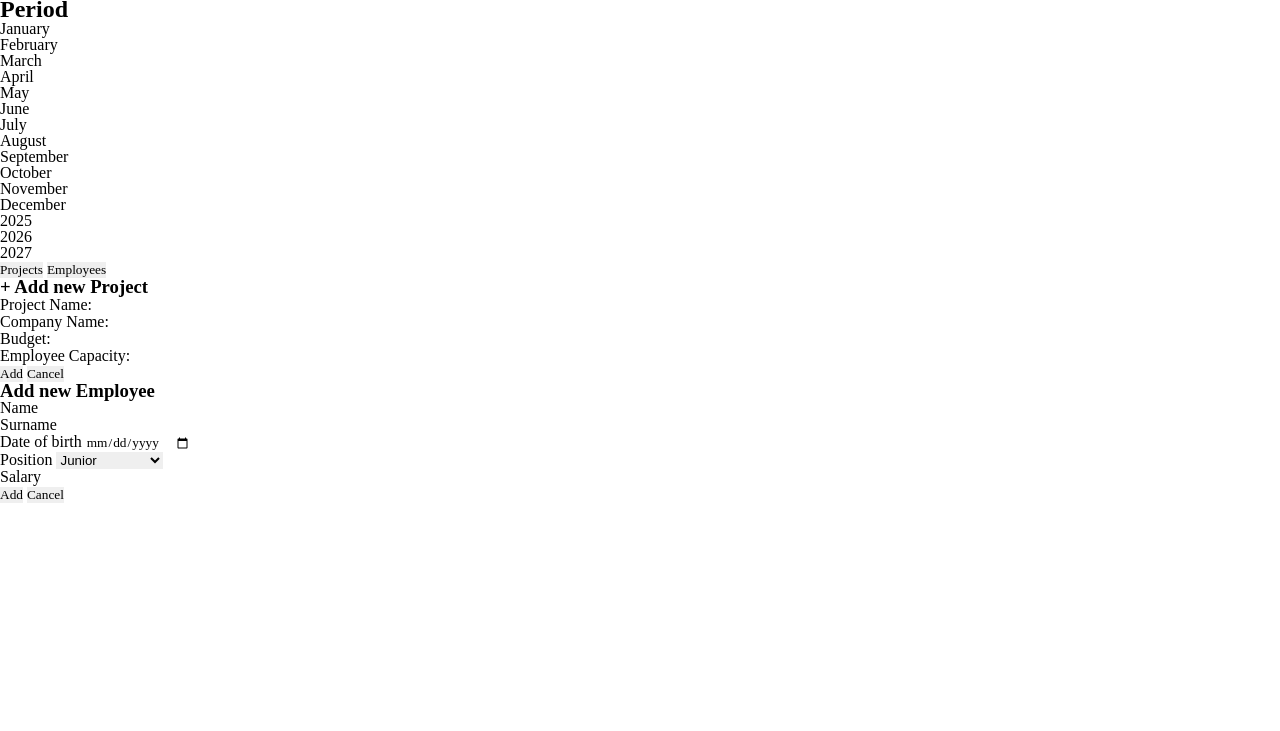
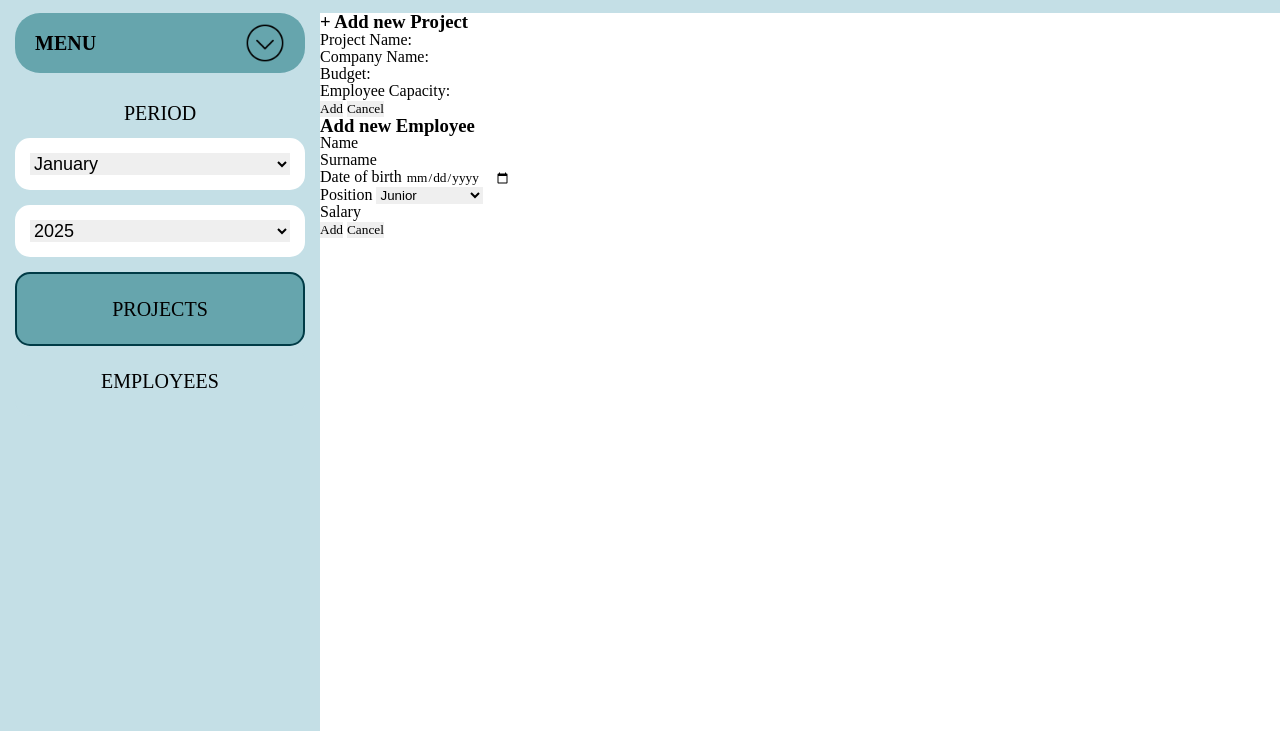
Before and after one commit to yusivacova/Employee-Project-Dashboard, a website built with webpack: page src/index.html in a window 1280 px wide. Shown: the part 69-800 px from the top of the page. Built offline with nearby package versions, Linux system fonts and the light colour scheme.

Commit message:
feat: add styles for sidebar

```diff
--- a/src/index.html
+++ b/src/index.html
@@ -12,38 +12,41 @@
     <body>
         <!-- linthtml-disable id-class-style -->
         <div class="wrapper">
-            <header>
-                <h1 class="header-title">Employee &amp; Project Dashboard</h1>
+            <header class="header">
+                <h1 class="header__title">Employee &amp; Project Dashboard</h1>
             </header>
             <main class="content">
-                <div class="content__body">
                 <section class="sidebar">
-                        <button type="button" class="sidebar__open">Open sidebar</button>
+                    <div class="sidebar__btn">
+                        <p class="sidebar__btn-title">Menu</p>
+                        <div class="sidebar__btn-img">
+                            <img src="./assets/open-arrow.png" alt="Arrow status open or close menu">
+                        </div>
+                    </div>
                     <div class="sidebar__content">
-                            <button type="button" class="sidebar__close">Close sidebar</button>
                         <h2 class="sidebar__title">Period</h2>
-                            <ul class="sidebar__list list-month">
-                                <li class="list-month__item">January</li>
-                                <li class="list-month__item">February</li>
-                                <li class="list-month__item">March</li>
-                                <li class="list-month__item">April</li>
-                                <li class="list-month__item">May</li>
-                                <li class="list-month__item">June</li>
-                                <li class="list-month__item">July</li>
-                                <li class="list-month__item">August</li>
-                                <li class="list-month__item">September</li>
-                                <li class="list-month__item">October</li>
-                                <li class="list-month__item">November</li>
-                                <li class="list-month__item">December</li>
-                            </ul>
-                            <ul class="sidebar__list list-year">
-                                <li class="list-year__item">2025</li>
-                                <li class="list-year__item">2026</li>
-                                <li class="list-year__item">2027</li>
-                            </ul>
+                        <select class="sidebar__list list-month">
+                            <option value="0" class="list-month__item">January</option>
+                            <option value="1" class="list-month__item">February</option>
+                            <option value="2" class="list-month__item">March</option>
+                            <option value="3" class="list-month__item">April</option>
+                            <option value="4" class="list-month__item">May</option>
+                            <option value="5" class="list-month__item">June</option>
+                            <option value="6" class="list-month__item">July</option>
+                            <option value="7" class="list-month__item">August</option>
+                            <option value="8" class="list-month__item">September</option>
+                            <option value="9" class="list-month__item">October</option>
+                            <option value="10" class="list-month__item">November</option>
+                            <option value="11" class="list-month__item">December</option>
+                        </select>
+                        <select class="sidebar__list list-year">
+                            <option value="2025" class="list-year__item">2025</option>
+                            <option value="2026" class="list-year__item">2026</option>
+                            <option value="2027" class="list-year__item">2027</option>
+                        </select>
                         <div class="sidebar__modes">
-                                <button type="button" class="sidebar__projects">Projects</button>
-                                <button type="button" class="sidebar__employees">Employees</button>
+                            <button type="button" class="sidebar__modes-btn mode-active">Projects</button>
+                            <button type="button" class="sidebar__modes-btn">Employees</button>
                         </div>
                     </div>
                 </section>
@@ -120,7 +123,6 @@
                         </div>
                     </div>
                 </section>
-                </div>
             </main>
         </div>
     </body>
--- /dev/null
+++ b/src/styles/abstracts/_fonts.scss
@@ -0,0 +1 @@
+/* fonts */
--- /dev/null
+++ b/src/styles/abstracts/_mixins.scss
@@ -0,0 +1,14 @@
+@mixin font($size, $height: $size, $weight: 400, $style: normal) {
+  font-weight: $weight;
+  font-style: $style;
+  font-size: $size;
+  line-height: $height;
+}
+
+@mixin flex($display: flex, $direction: row, $wrap: nowrap, $justify: space-between, $align: center) {
+  display: $display;
+  flex-direction: $direction;
+  flex-wrap: $wrap;
+  align-items: $align;
+  justify-content: $justify;
+}
--- /dev/null
+++ b/src/styles/abstracts/_varaibles.scss
@@ -0,0 +1,7 @@
+$color-modal: rgba(24, 28, 41, 0.8);
+$color-white: #ffffff;
+$color-green: #003b46;
+$color-blue: #07575b;
+$color-blue-light: #66a5ad;
+$color-blue-light-hover: #66a5add4;
+$color-light: #c4dfe6;
--- /dev/null
+++ b/src/styles/base/_base.scss
@@ -0,0 +1,17 @@
+html {
+}
+
+.wrapper {
+  position: relative;
+  @include flex($direction: column, $align: stretch);
+  min-height: 100%;
+}
+
+.content {
+  flex: 1 1 auto;
+  @include flex($align: stretch);
+}
+
+.inactive-class {
+  display: none;
+}
--- /dev/null
+++ b/src/styles/components/_main-content.scss
@@ -0,0 +1,78 @@
+.main-content {
+  flex: 1 1 auto;
+}
+
+.main-content__body {
+}
+
+.main-content__header {
+}
+
+.main-content__title {
+}
+
+.main-content__btns {
+}
+
+.main-content__table {
+}
+
+.main-content__forms {
+}
+
+.main-content__form {
+}
+
+.form-projects {
+}
+
+.form-projects__title {
+}
+
+.form-title {
+}
+
+.form-projects__main {
+}
+
+.form-projects__item {
+}
+
+.form-projects__btns {
+}
+
+.form-projects__btn-add {
+}
+
+.form-btn-add {
+}
+
+.form-projects__btn-cancel {
+}
+
+.form-btn-cancel {
+}
+
+.form-employees {
+}
+
+.form-employees__title {
+}
+
+.form-employees__main {
+}
+
+.form-employees__item {
+}
+
+.form-employees__salary {
+}
+
+.form-employees__btns {
+}
+
+.form-employees__btn-add {
+}
+
+.form-employees__btn-cancel {
+}
--- /dev/null
+++ b/src/styles/components/_sidebar.scss
@@ -0,0 +1,86 @@
+.sidebar {
+  position: relative;
+  flex: 0 1 25%;
+  @include flex($direction: column, $align: stretch, $justify: flex-start);
+  padding: 0 15px;
+  background-color: $color-light;
+}
+
+.sidebar__btn {
+  @include flex;
+  margin: 0 0 30px;
+  padding: 10px 20px;
+  border-radius: 25px;
+  background-color: $color-blue-light;
+  transition: all 0.3s ease;
+}
+
+.sidebar__btn:hover {
+  background: $color-blue-light-hover;
+}
+
+.sidebar__btn-title {
+  @include font($size: 20px, $weight: 600);
+  text-transform: uppercase;
+}
+
+.sidebar__btn-img {
+  width: 40px;
+  height: 40px;
+
+  img {
+    max-width: 100%;
+    max-height: 100%;
+  }
+}
+
+.sidebar__content {
+  @include flex($direction: column, $align: stretch, $justify: center);
+  gap: 15px;
+}
+
+.sidebar__title {
+  @include font($size: 20px);
+  text-align: center;
+  text-transform: uppercase;
+}
+
+.sidebar__list {
+  border: 15px solid $color-white;
+  border-radius: 15px;
+  @include font($size: 18px);
+}
+
+.list-month {
+}
+
+.list-month__item {
+}
+
+.list-year {
+}
+
+.list-year__item {
+}
+
+.sidebar__modes {
+  @include flex($direction: column, $align: stretch, $justify: stretch);
+}
+
+.sidebar__modes-btn {
+  padding: 25px;
+  @include font($size: 20px);
+  border-radius: 15px;
+  text-transform: uppercase;
+  background-color: $color-light;
+  transition: all 0.3s ease;
+}
+
+.sidebar__modes-btn:hover {
+  background-color: $color-blue-light-hover;
+}
+
+.mode-active {
+  border: 2px solid $color-green;
+  background-color: $color-blue-light;
+}
--- a/src/styles/index.scss
+++ b/src/styles/index.scss
@@ -1,2 +1,15 @@
+//abstracts
+//@import "abstracts/fonts";
+@import "abstracts/mixins";
+@import "abstracts/_varaibles";
+
 //base
 @import "base/nullstyle";
+@import "base/base";
+
+//layout
+@import "layout/header";
+
+//components
+@import "components/sidebar";
+@import "components/main-content";
--- /dev/null
+++ b/src/styles/layout/_header.scss
@@ -0,0 +1,8 @@
+.header {
+  @include flex($justify: center);
+  padding: 25px 0;
+  background-color: $color-light;
+}
+
+.header__title {
+}
--- a/webpack.config.js
+++ b/webpack.config.js
@@ -41,7 +41,7 @@ module.exports = ({ development }) => ({
     new HtmlWebPackPlugin({
       template: './src/index.html',
       filename: './index.html',
-      chunks: ['home'],
+      chunks: ['index'],
       minify: false,
     }),
     new MiniCssExtractPlugin({
```
Also changed, not shown: src/assets/close-arrow.png (added), src/assets/open-arrow.png (added). Lines whose indentation alone changed are shown as unchanged.
